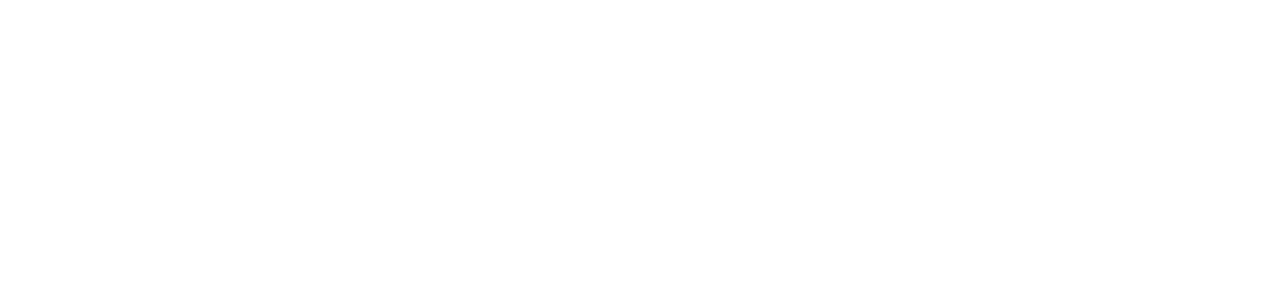
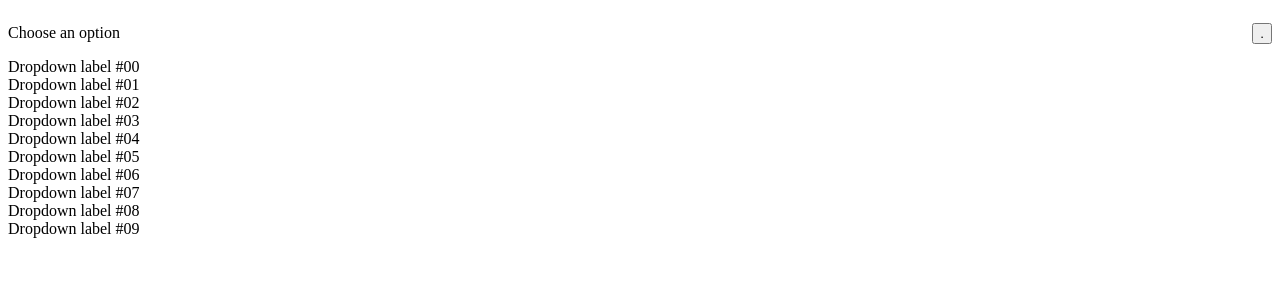
Before and after one commit to omarBaldi/multi_select_dropdown, a React (Create React App) app: page / in a window 1280 px wide. Shown: the top 300 px of the page. Built offline with nearby package versions, Linux system fonts and the light colour scheme.

Commit message:
Defined prop type definition file for dropdown component + created first version

```diff
--- a/src/App.tsx
+++ b/src/App.tsx
@@ -1,5 +1,24 @@
+import { MultiSelectDropdown } from './components/multi-select-dropdown';
+import { OptionProps } from './components/multi-select-dropdown/dto';
+
+/**
+ *
+ * @returns
+ * TODO: create multi-select dropdown component
+ */
 function App() {
-  return <div className='App'></div>;
+  const dropdownOptions: OptionProps[] = [...Array(10)].map(
+    (_, index: number) => ({
+      id: index,
+      label: `Dropdown label #${index.toString().padStart(2, '0')}`,
+    })
+  );
+
+  return (
+    <div className='App'>
+      <MultiSelectDropdown options={dropdownOptions} />
+    </div>
+  );
 }
 
 export default App;
--- /dev/null
+++ b/src/components/multi-select-dropdown/dto.ts
@@ -0,0 +1,11 @@
+export type OptionProps = {
+  id: number;
+  label: string;
+};
+
+type MultiSelectDropdownProps = {
+  placeholderLabel?: string;
+  options: OptionProps[];
+};
+
+export default MultiSelectDropdownProps;
--- /dev/null
+++ b/src/components/multi-select-dropdown/index.ts
@@ -0,0 +1,2 @@
+export { default as MultiSelectDropdown } from './multi-select-dropdown';
+export type { default as MultiSelectDropdownProps } from './dto';
--- /dev/null
+++ b/src/components/multi-select-dropdown/multi-select-dropdown.tsx
@@ -0,0 +1,30 @@
+import { FC } from 'react';
+import MultiSelectDropdownProps from './dto';
+
+const MultiSelectDropdown: FC<MultiSelectDropdownProps> = ({
+  placeholderLabel = 'Choose an option',
+  options,
+}: MultiSelectDropdownProps) => {
+  return (
+    <div>
+      <div
+        style={{
+          display: 'flex',
+          justifyContent: 'space-between',
+          alignItems: 'center',
+        }}
+      >
+        <p>{placeholderLabel}</p>
+        <button>.</button>
+      </div>
+
+      <div>
+        {options.map(({ id, label }) => (
+          <div key={`option-${id}`}>{label}</div>
+        ))}
+      </div>
+    </div>
+  );
+};
+
+export default MultiSelectDropdown;
```
